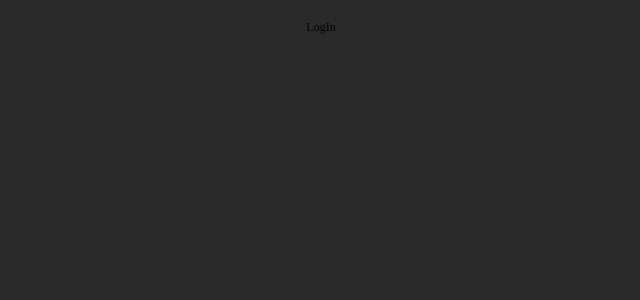
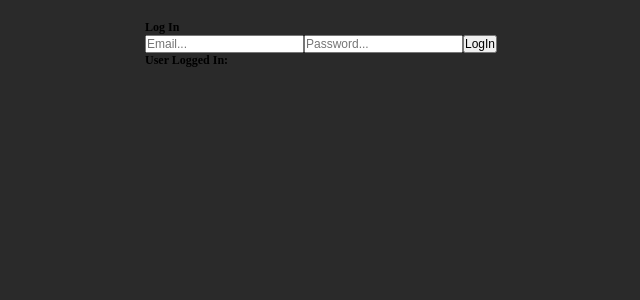
Before and after one commit to JuaniTrotti/reactCoder, a React (Create React App) app: page /user/LogIn in a window 1280 px wide. Shown: the top 300 px of the page, without its empty margins (319-959 px from the left). Built offline with nearby package versions, Linux system fonts and the light colour scheme; no server answers.

Commit message:
checkoutconlogin

```diff
--- a/src/components/CartContainer.js
+++ b/src/components/CartContainer.js
@@ -1,6 +1,7 @@
 import React from 'react'
 import { useContext } from 'react'
 import { cartContext } from './Context'
+import { userContext } from '../userComponent/UserContext'
 import { NavLink } from 'react-router-dom'
 import { db } from '../components/Firebase'
 import { collection, addDoc, serverTimestamp} from 'firebase/firestore'
@@ -8,13 +9,18 @@ import { collection, addDoc, serverTimestamp} from 'firebase/firestore'
 const CartContainer = () => {
 
   const {carrito, total, removeItem, clear} = useContext(cartContext)
+  const {usuario, nombre, telefono } = useContext(userContext)
+
+  console.log(nombre)
+  console.log(telefono)
+  console.log(usuario.email)
 
   const handleOrden = () => {
     const orden = {
       buyer: {
-        nombre: "Juan",
-        telefono: "123456789",
-        email: "juan@gmail.com"
+        nombre: nombre,
+        telefono: telefono,
+        email: usuario.email
       },
       item: carrito,
       date: serverTimestamp(),
--- a/src/components/NavBar.js
+++ b/src/components/NavBar.js
@@ -2,9 +2,11 @@ import CartWidget from "./CartWidget";
 import { NavLink, Link } from "react-router-dom";
 import { useContext} from 'react'
 import { cartContext } from './Context';
+import { userContext } from "../userComponent/UserContext";
 
 const NavBar = () => {
     const {cantidad} = useContext(cartContext)
+    const { logOut, usuario } = useContext(userContext)
 
     return (
         <header className="header cFlex">
@@ -18,8 +20,14 @@ const NavBar = () => {
                     <NavLink to="/categoria/Abstract" className="link">Abstract</NavLink>
                 </nav>
                 <div className="containerLog cFlex">
-                    <NavLink to="/user/LogIn" className="link">LogIn</NavLink>
-                    <NavLink to="/user/SignUp" className="link">SignUp</NavLink>
+                    {  usuario == null ?
+                        <>
+                            <NavLink to="/user/LogIn" className="link">LogIn</NavLink>
+                            <NavLink to="/user/SignUp" className="link">SignUp</NavLink>
+                        </>
+                        :
+                        <button onClick={logOut}> LogOut</button>
+                    }
                     { cantidad > 0 ? <NavLink to="/carrito"><CartWidget/></NavLink> : null }
                 </div>
             </section>
--- a/src/userComponent/LogIn.js
+++ b/src/userComponent/LogIn.js
@@ -1,8 +1,33 @@
-import React from 'react'
+import { useContext } from 'react';
+import { userContext } from './UserContext';
 
 const LogIn = () => {
+  const { logEmail, logPass, logIn, usuario, logOut } = useContext(userContext)
   return (
-    <div>LogIn</div>
+    <div className="App">
+    <div>
+      <h3> Log In </h3>
+      <input
+        placeholder="Email..."
+        onChange={(event) => {
+          logEmail(event.target.value);
+        }}
+      />
+      <input
+        placeholder="Password..."
+        onChange={(event) => {
+          logPass(event.target.value);
+        }}
+      />
+
+      <button onClick={logIn}> LogIn</button>
+      <h4> User Logged In: </h4>
+      {usuario?.email}
+
+
+
+    </div>
+  </div>
   )
 }
 
--- a/src/userComponent/SignUp.js
+++ b/src/userComponent/SignUp.js
@@ -1,9 +1,12 @@
 import { useContext } from 'react';
 import { userContext } from './UserContext';
+import { db } from '../components/Firebase';
+import { collection, addDoc } from 'firebase/firestore';
 
 const SignUp = () => {
 
-  const { regEmail, regPass } = useContext(userContext)
+  const { regEmail, regPass, register, passTrue, emailTrue, regNombre, regTelefono } = useContext(userContext)
+
   return (
     <div className="App">
     <div>
@@ -20,8 +23,20 @@ const SignUp = () => {
           regPass(event.target.value);
         }}
       />
+      <input
+        placeholder="Nombre..."
+        onChange={(event) => {
+          regNombre(event.target.value);
+        }}
+      />
+      <input
+        placeholder="Telefono..."
+        onChange={(event) => {
+          regTelefono(event.target.value);
+        }}
+      />
 
-      <button> Create User</button>
+      {passTrue && emailTrue ? <button onClick={register}> Create User</button> : null}
     </div>
   </div>
   )
--- a/src/userComponent/UserContext.js
+++ b/src/userComponent/UserContext.js
@@ -1,5 +1,9 @@
 import { createContext, useState, useEffect } from "react"
 import validator from "validator"
+import { createUserWithEmailAndPassword, signInWithEmailAndPassword, onAuthStateChanged, signOut, } from "firebase/auth";
+import { auth } from "../components/Firebase";
+import { db } from "../components/Firebase";
+import { collection, addDoc } from "firebase/firestore";
 
 export const userContext = createContext()
 const { Provider } = userContext
@@ -11,31 +15,132 @@ const UserContext = ({children}) => {
   const [loginEmail, setLoginEmail] = useState("");
   const [loginPassword, setLoginPassword] = useState("");
 
+  const [nombre, setNombre] = useState("");
+  const [telefono, setTelefono] = useState("");
+
+  const [passTrue, setPassTrue] = useState(false);
+  const [emailTrue, setEmailTrue] = useState(false);
+
+  const [usuario, setUsuario] = useState({});
+
+  onAuthStateChanged(auth, (currentUser) => {
+    setUsuario(currentUser);
+  });
+
+  const handleRegister = () => {
+    const usuario = {
+      email: registerEmail,
+      nombre: nombre,
+      telefono: telefono
+    }
+
+    console.log(nombre)
+    console.log(telefono)
+
+    const usuarioCollection = collection(db, "user")
+    const userDoc = addDoc(usuarioCollection, usuario)
+    userDoc
+    .then(() => {
+      console.log("Usuario creado")
+    })
+    .catch(()=>console.log("Error al crear usuario"))
+  }
+
+  const regNombre = (i) => {
+    setNombre(i)
+    console.log(nombre)
+  }
+
+  const regTelefono = (i) => {
+    setTelefono(i)
+    console.log(telefono)
+  }
+
   const regEmail = (i) => {
     setRegisterEmail(i)
-    console.log(validator.isEmail(registerEmail))
+    if (validator.isEmail(registerEmail)) {
+      setEmailTrue(true)
+      console.log(emailTrue)
+    } else {
+      console.log("no es email")
+    }
   }
 
   const regPass = (i) => {
     setRegisterPassword(i)
-    console.log(validator.isStrongPassword(registerPassword))
+    if (validator.isStrongPassword(registerPassword)) {
+      setPassTrue(true)
+      handleRegister()
+      console.log(passTrue)
+    } else {
+      console.log("no es password")
+    }
   }
 
-  const logEmail = () => {}
-  const logPass = () => {}
+  const logEmail = (i) => {
+    setLoginEmail(i)
+    console.log(validator.isEmail(loginEmail))
+  }
+  const logPass = (i) => {
+    setLoginPassword(i)
+    console.log(validator.isStrongPassword(loginPassword))
+  }
+
+  const register = async () => {
+    try {
+      const usuario = await createUserWithEmailAndPassword(
+        auth,
+        registerEmail,
+        registerPassword
+      );
+      handleRegister()
+      console.log(usuario)
+    } catch (error) {
+      console.log(error.message)
+    }
+  }
+
+  const logIn = async () => {
+    try {
+      const usuario = await signInWithEmailAndPassword(
+        auth,
+        loginEmail,
+        loginPassword
+      );
+      console.log(usuario);
+    } catch (error) {
+      console.log(error.message);
+    }
+  }
+
+  const logOut = async () => {
+    await signOut(auth)
+    setUsuario({})
+  }
+
+
 
   const user = {
     regEmail : registerEmail,
     regPassword : registerPassword,
     logEmail : loginEmail,
     logPassword : loginPassword.at,
+    usuario : usuario,
+    nombre : nombre,
+    telefono : telefono,
 
     regEmail : regEmail,
     regPass : regPass,
+    regNombre : regNombre,
+    regTelefono : regTelefono,
     logEmail : logEmail,
     logPass : logPass,
+    register : register,
+    logIn : logIn,
+    logOut : logOut,
 
-
+    passTrue : passTrue,
+    emailTrue : emailTrue
   }
 
   return (
```
